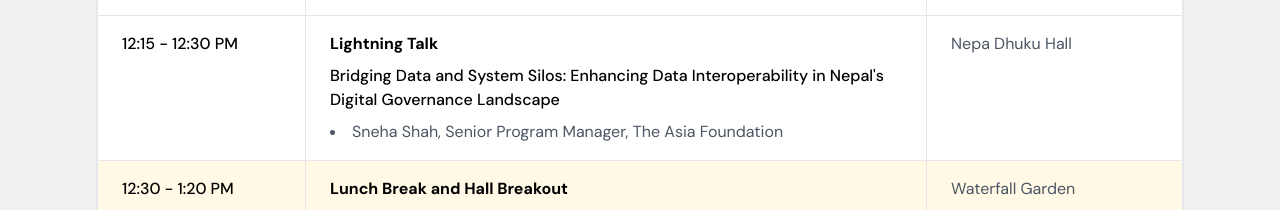
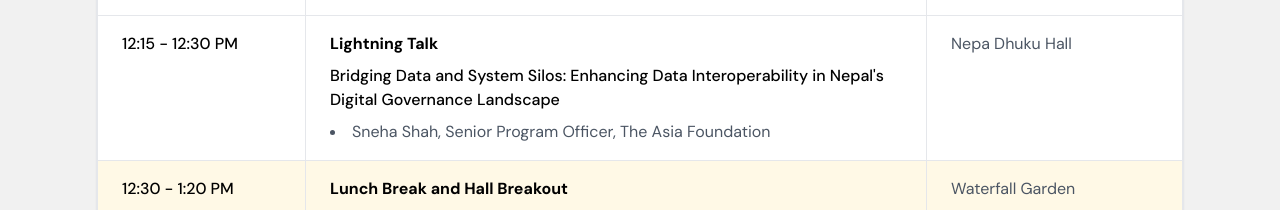
Before and after one commit to openknowledgenp/wid-conference, a Next.js app: page /schedule in a window 1280 px wide. Shown: the part 1220-1430 px from the top of the page. Built offline with nearby package versions, Linux system fonts and the light colour scheme.

Commit message:
speaker details updated

```diff
--- a/src/app/schedule/page.jsx
+++ b/src/app/schedule/page.jsx
@@ -121,7 +121,7 @@ export default function Schedule() {
       title: "Lightning Talk",
       subtitle: "Bridging Data and System Silos: Enhancing Data Interoperability in Nepal's Digital Governance Landscape",
       location: "Nepa Dhuku Hall",
-      items: ["Sneha Shah, Senior Program Manager, The Asia Foundation"]
+      items: ["Sneha Shah, Senior Program Officer, The Asia Foundation"]
     },
     {
       time: "12:30 - 1:20 PM",
```
